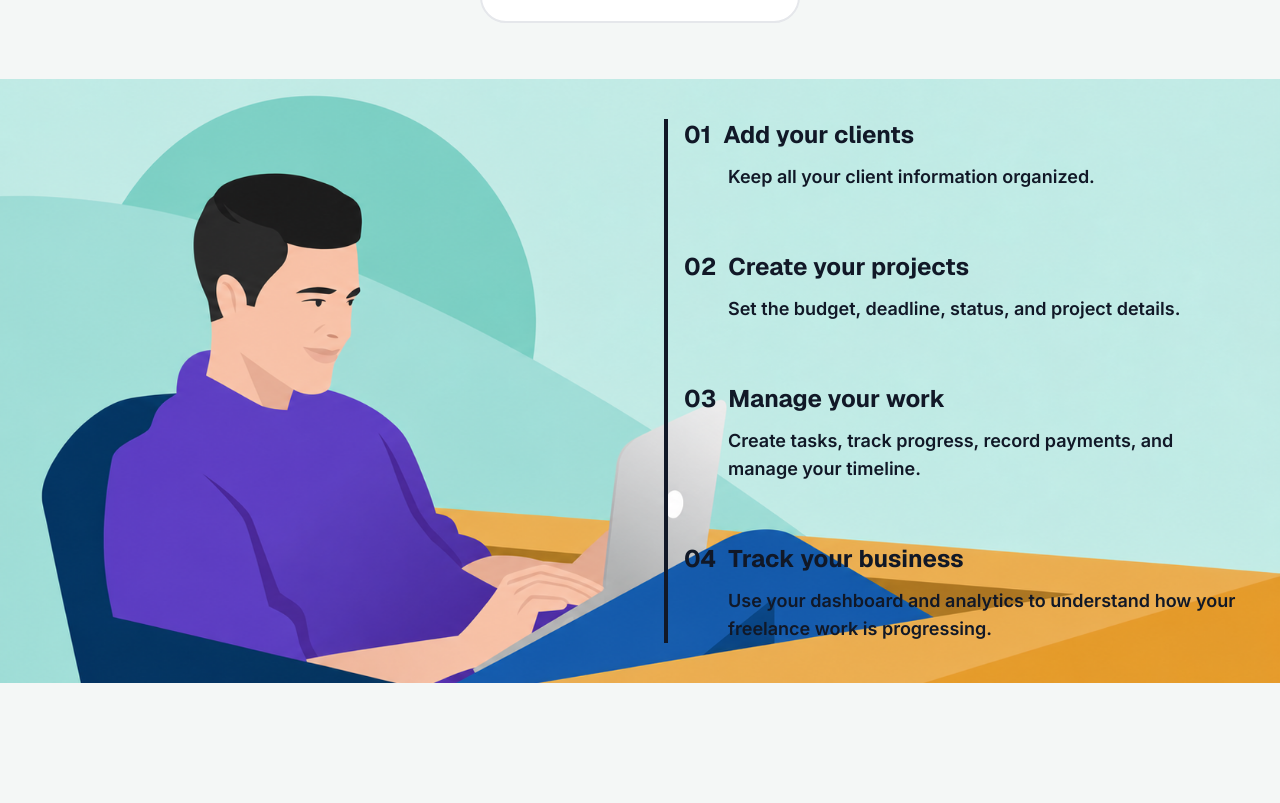
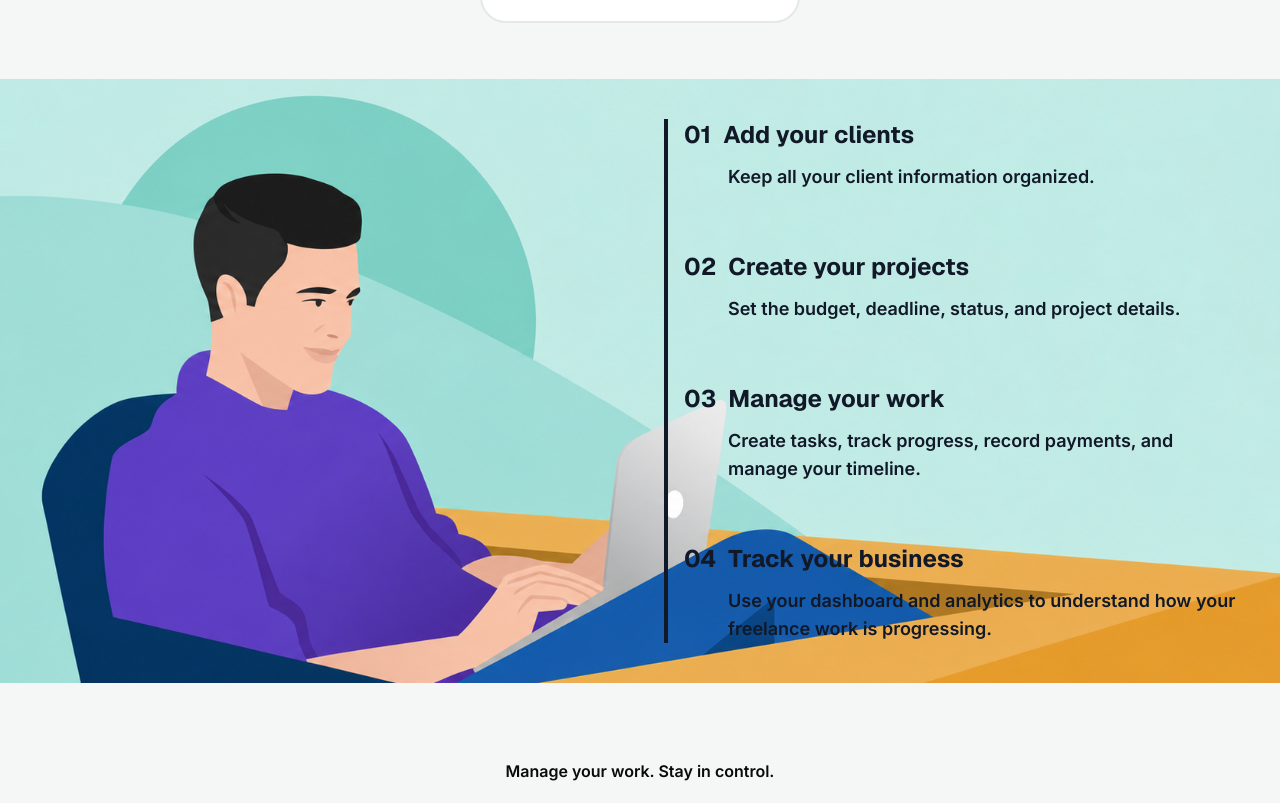
Before and after one commit to sudip-stha/freelance-flow, a Next.js app: page / in a window 1280 px wide. Shown: the part 625-1428 px from the top of the page. Before the commit the page ends 1308 px from the top, so only its background shows below. Built offline with nearby package versions, Linux system fonts and the light colour scheme.

Commit message:
feat: add footer section to landing page

```diff
--- a/app/page.tsx
+++ b/app/page.tsx
@@ -1,6 +1,7 @@
 import { buttonVariants } from "@/components/ui/button";
 import Logo from "@/components/ui/Logo";
 import Features from "@/features/landing/components/Features";
+import Footer from "@/features/landing/components/Footer";
 import HeroSection from "@/features/landing/components/HeroSection";
 import HowItWork from "@/features/landing/components/HowItWork";
 import Link from "next/link";
@@ -29,6 +30,7 @@ export default function Home() {
         <HeroSection />
         <Features />
         <HowItWork />
+        <Footer />
       </div>
     </div>
   );
--- /dev/null
+++ b/features/landing/components/Footer.tsx
@@ -0,0 +1,9 @@
+const Footer = () => {
+  return (
+    <div className="h-16 font-inter font-semibold text-md flex items-center">
+      <p>Manage your work. Stay in control.</p>
+    </div>
+  );
+};
+
+export default Footer;
```
